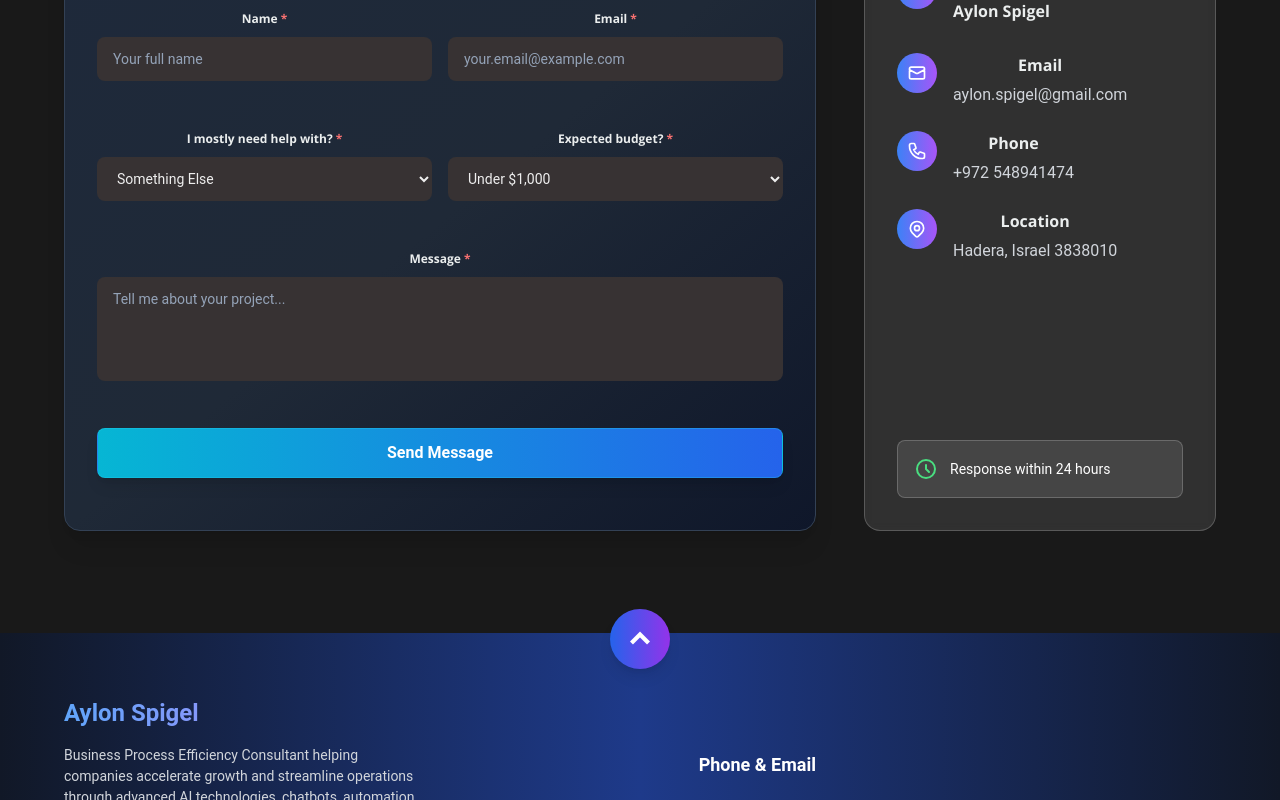
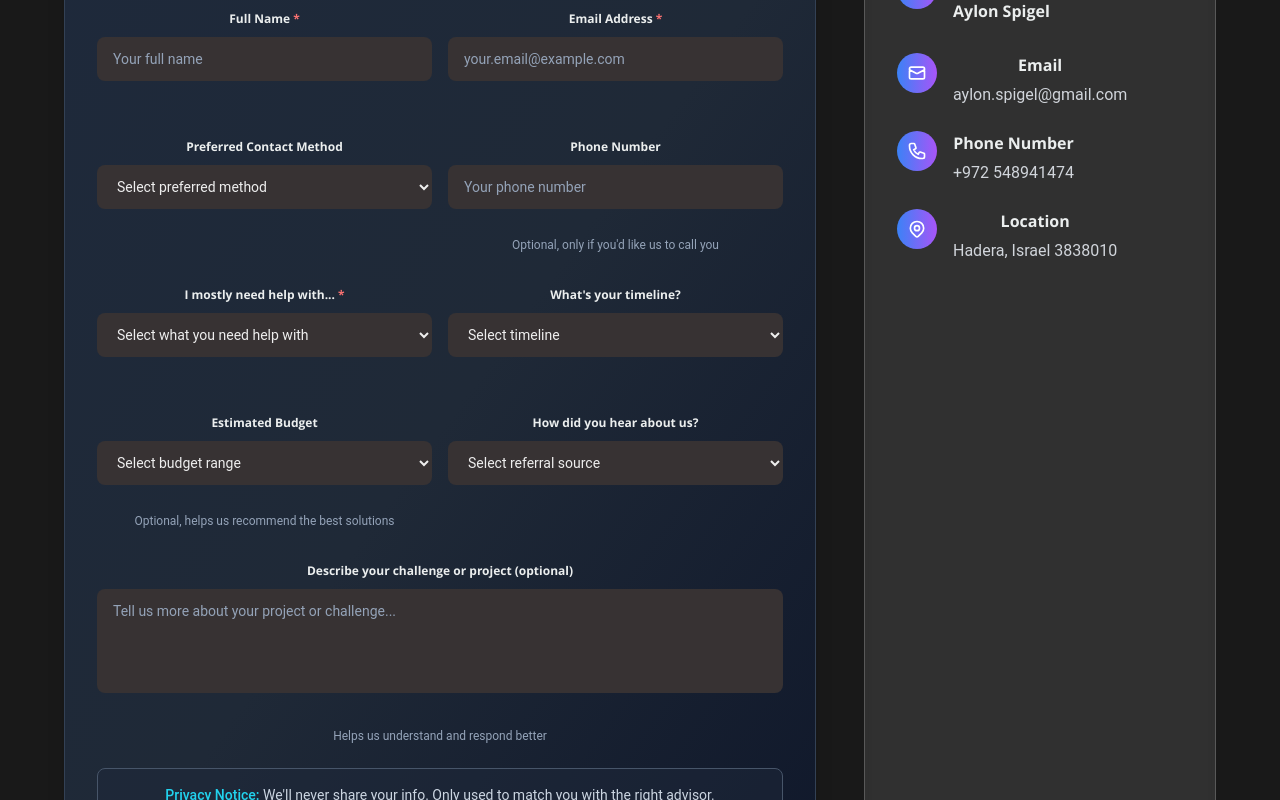
Before and after one commit to frontEndExpert/aylonspigel, a Next.js app: page / in a window 1280 px wide. Shown: the part 5340-6140 px from the top of the page. Built offline with nearby package versions, Linux system fonts and the light colour scheme.

Commit message:
new English form

```diff
--- a/public/static/resumeData.json
+++ b/public/static/resumeData.json
@@ -275,12 +275,49 @@
     "thankYou": "Thank you for your message!",
     "contactYou": "I will contact you soon to answer your question.",
     "name": "Name",
+    "fullname": "Full Name",
     "email": "Email",
-    "phone": "Phone",
+    "preferred": "Preferred Contact Method",
+    "selectpreferred": "Select preferred method",
+    "phoneOptional": "Phone (optional)",
+    "phoneNumber": "Phone Number",
+    "whatsapp": "WhatsApp (optional)",
     "location": "Location",
     "response": "Response within 24 hours",
-    "primaryNeed": "I mostly need help with?",
+    "primaryNeed": "I mostly need help with...",
+    "selectNeed": "Select what you need help with",
+    "strategy": "Strategy",
+    "fromLeads": "Get more from my leads",
+    "moreleads": "Get more leads",
+    "website": "Website development",
+    "video": "Promotional AI video",
+    "chatbot": "Chatbot for my website",
+    "usingAI": "Using AI in the office",
+    "other": "Other",
+    "howDidYouHearAboutUs": "How did you hear about us?",
+    "selectReferralSource": "Select referral source",
+    "google": "Google",
+    "facebook": "Facebook",
+    "linkedin": "LinkedIn",
+    "friend": "Friend",
+    "optional": "Optional, helps us recommend the best solutions",
+    "estimatedBudget": "Estimated Budget",
+    "selectBudget": "Select budget range",
+    "unsure": "Unsure",
+    "upTo5k": "Up to 5k",
+    "fiveToTenK": "5k-10k",
+    "tenKPlus": "10k+",
     "budget": "Expected budget?",
+    "selectTimeline": "Select timeline",
+    "asap": "ASAP",
+    "nextMonth": "Next Month",
+    "flexible": "Flexible",
+    "projectDescription": "Describe your challenge or project (optional)",
+    "projectDescriptionOptional": "Helps us understand and respond better",
+    "phoneNumberOptional": "Optional, only if you'd like us to call you",
+    "privacyNotice": "Privacy Notice:",
+    "privacyNoticeMessage": "We'll never share your info. Only used to match you with the right advisor.",
+    "timeline": "What's your timeline?",
     "messageText": "Message",
     "sendMessage": "Send me a message",
     "send": "Send Message",
--- a/src/components/Contact.jsx
+++ b/src/components/Contact.jsx
@@ -1,15 +1,29 @@
 import React, { useState } from 'react';
 
 const Contact = ({ data }) => {
-	const [name, setName] = useState('');
-	const [email, setEmail] = useState('');
-	//const [contactPhone, setContactPhone] = useState('');
-	const [primaryNeed, setNeed] = useState('');
-	const [budget, setBudget] = useState('');
-	const [subject, setSubject] = useState('I have a question');
-	const [message, setMessage] = useState('');
+	// Form state based on JSON specification
+	const [formData, setFormData] = useState({
+		name: '',
+		email: '',
+		preferred_contact_method: '',
+		phone_number: '',
+		help_topic: '',
+		timeline: '',
+		budget: '',
+		referral_source: '',
+		project_description: ''
+	});
+
 	const [emailSubmited, setEmailSubmited] = useState(false);
 	const [isSubmitting, setIsSubmitting] = useState(false);
+
+	// Helper function to update form data
+	const updateFormData = (field, value) => {
+		setFormData(prev => ({
+			...prev,
+			[field]: value
+		}));
+	};
 
 	if (data) {
 		var contactName = data.main?.name;
@@ -35,28 +49,33 @@ const Contact = ({ data }) => {
 
 		if (isSubmitting) return; // Prevent multiple submissions
 
-		console.log('event.target.value', event.target.value);
-		if (
-			name?.trim().length > 0 &&
-			email?.trim().length > 0 &&
-			isEmail(email) &&
-			budget &&
-			primaryNeed &&
-			message.trim().length > 0
-		) {
+		// Validate required fields based on JSON specification
+		const requiredFields = ['name', 'email', 'help_topic'];
+		const missingFields = requiredFields.filter(field => !formData[field]?.trim());
+
+		if (missingFields.length > 0 || !isEmail(formData.email)) {
+			alert('Please fill out all required fields (Name, Email, and Help Topic)');
+			return;
+		}
+
 		setIsSubmitting(true);
 
 		//let url = 'https://business4u.app.n8n.cloud/webhook-test/form-submission'; // test url
 		//let url = 'https://business4u.app.n8n.cloud/webhook/form-submission'; // production url
 		//let url = 'https://hook.eu2.make.com/q75ntfikofa2s673z4577qf1lgemoiyx'; // production url
-			let url = 'https://hook.eu2.make.com/s5nl9u6801l5sp6s41v0mr4ya4ujdvwc';
+		//let url = 'https://hook.eu2.make.com/s5nl9u6801l5sp6s41v0mr4ya4ujdvwc';
+		let url = 'https://hook.eu2.make.com/u73orq5oxns52ux2kfmu16wifxe6zymg';
 
 		let body = JSON.stringify({
-				name: name,
-				email: email,
-				primaryNeed: primaryNeed,
-				budget: budget,
-				message: message || 'without a message',
+			name: formData.name,
+			email: formData.email,
+			preferred_contact_method: formData.preferred_contact_method,
+			phone_number: formData.phone_number,
+			help_topic: formData.help_topic,
+			timeline: formData.timeline,
+			budget: formData.budget,
+			referral_source: formData.referral_source,
+			project_description: formData.project_description || 'No description provided',
 		});
 
 		try {
@@ -84,9 +103,6 @@ const Contact = ({ data }) => {
 			alert(`Network error: ${error.message}. Please check your internet connection and try again.`);
 		} finally {
 			setIsSubmitting(false);
-			}
-		} else {
-			alert('Please fill out all required fields');
 		}
 	};
 
@@ -128,103 +144,190 @@ const Contact = ({ data }) => {
 								</div>
 							) : (
 								<div className="bg-gradient-to-br from-slate-800 via-gray-800 to-slate-900 rounded-2xl p-8 shadow-xl border border-slate-700">
-									<h2 className="text-2xl font-bold text-white mb-6">{data?.contact?.sendMessage}</h2>
-									<form onSubmit={submitForm} className="space-y-4">
+									<h2 className="text-2xl font-bold text-white mb-6">{data?.contact?.sendMessage || "Get In Touch"}</h2>
+									<form onSubmit={submitForm} className="space-y-6">
+										{/* Name and Email - Required */}
 										<div className="grid md:grid-cols-2 gap-4">
 											<div>
-												<label htmlFor='contactName' className="block text-sm font-medium text-cyan-300 mb-1">
-													{data?.contact?.name} <span className='text-red-400'>*</span>
+												<label htmlFor='name' className="block text-sm font-medium text-cyan-300 mb-1">
+												{data?.contact?.fullname || "Full Name"} <span className='text-red-400'>*</span>
 												</label>
 												<input
 													type='text'
-													value={name}
-													id='contactName'
-													name='contactName'
-													onChange={(e) => setName(e.target.value)}
+													value={formData.name}
+													id='name'
+													name='name'
+													onChange={(e) => updateFormData('name', e.target.value)}
 													className="w-full px-3 py-2 bg-slate-700 border border-slate-600 rounded-lg focus:ring-2 focus:ring-cyan-400 focus:border-cyan-400 text-white placeholder-slate-400 transition-all duration-200"
 													placeholder="Your full name"
+													required
 												/>
 											</div>
 
 											<div>
-												<label htmlFor='contactEmail' className="block text-sm font-medium text-cyan-300 mb-1">
-													{data?.contact?.email} <span className='text-red-400'>*</span>
+												<label htmlFor='email' className="block text-sm font-medium text-cyan-300 mb-1">
+													Email Address <span className='text-red-400'>*</span>
 												</label>
 												<input
 													type='email'
-													value={email}
-													id='contactEmail'
-													name='contactEmail'
-													onChange={(e) => setEmail(e.target.value)}
+													value={formData.email}
+													id='email'
+													name='email'
+													onChange={(e) => updateFormData('email', e.target.value)}
 													className="w-full px-3 py-2 bg-slate-700 border border-slate-600 rounded-lg focus:ring-2 focus:ring-cyan-400 focus:border-cyan-400 text-white placeholder-slate-400 transition-all duration-200"
 													placeholder="your.email@example.com"
+													required
 												/>
 											</div>
 										</div>
 
 										<div className="grid md:grid-cols-2 gap-4">
+										{/* Preferred Contact Method */}
 										<div>
-												<label htmlFor='primaryNeed' className="block text-sm font-medium text-cyan-300 mb-1">
-													{data?.contact?.primaryNeed} <span className='text-red-400'>*</span>
+											<label htmlFor='preferred_contact_method' className="block text-sm font-medium text-cyan-300 mb-1">
+												{data?.contact?.preferred || "Preferred Contact Method"}
 											</label>
 											<select
-													value={primaryNeed}
-													id='primaryNeed'
-													name='primaryNeed'
-													onChange={(e) => setNeed(e.target.value)}
+												value={formData.preferred_contact_method}
+												id='preferred_contact_method'
+												name='preferred_contact_method'
+												onChange={(e) => updateFormData('preferred_contact_method', e.target.value)}
+												className="w-full px-3 py-2 bg-slate-700 border border-slate-600 rounded-lg focus:ring-2 focus:ring-cyan-400 focus:border-cyan-400 text-white transition-all duration-200"
+											>
+												<option value="">{data?.contact?.selectpreferred || "Select preferred method"} </option>
+												<option value="Email">{data?.contact?.email || "Email"}</option>
+												<option value="Phone (optional)">{data?.contact?.phoneOptional || "Phone (optional)"} </option>
+												<option value="WhatsApp (optional)">{data?.contact?.whatsapp || "WhatsApp"} </option>
+											</select>
+										</div>
+
+										{/* Phone Number */}
+										<div>
+											<label htmlFor='phone_number' className="block text-sm font-medium text-cyan-300 mb-1">
+												{data?.contact?.phoneNumber || "Phone 2 Number"}
+											</label>
+											<input
+												type='tel'
+												value={formData.phone_number}
+												id='phone_number'
+												name='phone_number'
+												onChange={(e) => updateFormData('phone_number', e.target.value)}
+												className="w-full px-3 py-2 bg-slate-700 border border-slate-600 rounded-lg focus:ring-2 focus:ring-cyan-400 focus:border-cyan-400 text-white placeholder-slate-400 transition-all duration-200"
+												placeholder="Your phone number"
+											/>
+                                            <p className="text-xs text-slate-400 mt-1">Optional, only if you&apos;d like us to call you</p>
+										</div>
+										</div>
+
+										<div className="grid md:grid-cols-2 gap-4">
+										{/* Help Topic - Required */}
+										<div>
+											<label htmlFor='help_topic' className="block text-sm font-medium text-cyan-300 mb-1">
+											{data?.contact?.primaryNeed || "I mostly need help with..."} <span className='text-red-400'>*</span>
+											</label>
+											<select
+												value={formData.help_topic}
+												id='help_topic'
+												name='help_topic'
+												onChange={(e) => updateFormData('help_topic', e.target.value)}
 												className="w-full px-3 py-2 bg-slate-700 border border-slate-600 rounded-lg focus:ring-2 focus:ring-cyan-400 focus:border-cyan-400 text-white transition-all duration-200"
 												required
 											>
-													{Object.entries(data?.contact?.primaryNeedOptions || {
-														"other": "Something Else",
-														"automation": "Automation & Workflows",
-														"api-integration": "API Integration",
-														"web-development": "Web Development & Fixes",
-														"video": "Promotional Video",
-														"ai-video-robot": "AI Video"
-													}).map(([value, label]) => (
-														<option key={value} value={value}>{label}</option>
-													))}
+												<option value="">{data?.contact?.selectNeed || "Select what you need help with"}</option>
+												<option value="Strategy">{data?.contact?.strategy || "Strategy"}</option>
+												<option value="Get more from my leads">{data?.contact?.fromLeads || "Get more from my leads"}</option>
+												<option value="Get more leads">{data?.contact?.moreleads || "Get more leads"}</option>
+												<option value="website development">{data?.contact?.website || "Website development"}</option>
+												<option value="promotional AI video">{data?.contact?.video || "Promotional AI video"}</option>
+												<option value="chatbot for my website">{data?.contact?.chatbot || "Chatbot for my website"}</option>
+												<option value="using AI in the office">{data?.contact?.usingAI || "Using AI in the office"}</option>
+												<option value="Other">{data?.contact?.other || "Other"}</option>
 											</select>
 										</div>
+
+										{/* Timeline and Budget */}
 											<div>
-												<label htmlFor="budget" className="block text-sm font-medium text-cyan-300 mb-1">
-													{data?.contact?.budget} <span className='text-red-400'>*</span>
+												<label htmlFor='timeline' className="block text-sm font-medium text-cyan-300 mb-1">
+												{data?.contact?.timeline || "What's your timeline?"}
 												</label>
 												<select
-													id="budget"
-													name="budget"
-													onChange={(e) => setBudget(e.target.value)}
+													value={formData.timeline}
+													id='timeline'
+													name='timeline'
+													onChange={(e) => updateFormData('timeline', e.target.value)}
 													className="w-full px-3 py-2 bg-slate-700 border border-slate-600 rounded-lg focus:ring-2 focus:ring-cyan-400 focus:border-cyan-400 text-white transition-all duration-200"
-													required
 												>
-													{Object.entries(data?.contact?.budgetOptions || {
-														"under-1000": "Under $1,000",
-														"1000-5000": "$1,000 - $5,000",
-														"5000-plus": "$5,000+",
-														"need-quote": "I need a quote first"
-													}).map(([value, label]) => (
-														<option key={value} value={value}>{label}</option>
-													))}
+													<option value="">{data?.contact?.selectTimeline || "Select timeline"}</option>
+													<option value="ASAP">{data?.contact?.asap || "ASAP"}</option>
+													<option value="Next Month">{data?.contact?.nextMonth || "Next Month"}</option>
+													<option value="Flexible">{data?.contact?.flexible || "Flexible"}</option>
 												</select>
 											</div>
 										</div>
+										<div className="grid md:grid-cols-2 gap-4">
+											<div>
+												<label htmlFor='budget' className="block text-sm font-medium text-cyan-300 mb-1">
+													{data?.contact?.estimatedBudget || "Estimated Budget"}
+												</label>
+												<select
+													value={formData.budget}
+													id='budget'
+													name='budget'
+													onChange={(e) => updateFormData('budget', e.target.value)}
+													className="w-full px-3 py-2 bg-slate-700 border border-slate-600 rounded-lg focus:ring-2 focus:ring-cyan-400 focus:border-cyan-400 text-white transition-all duration-200"
+												>
+													<option value="">{data?.contact?.selectBudget || "Select budget range"}</option>
+													<option value="Unsure">{data?.contact?.unsure || "Unsure"}</option>
+													<option value="Up to 5k">{data?.contact?.upTo5k || "Up to 5k"}</option>
+													<option value="5k-10k">{data?.contact?.fiveToTenK || "5k-10k"}</option>
+													<option value="10k+">{data?.contact?.tenKPlus || "10k+"}</option>
+												</select>
+												<p className="text-xs text-slate-400 mt-1">{data?.contact?.optional || "Optional, helps us recommend the best solutions"}</p>
+											</div>
 
-
-
+										{/* Referral Source */}
 										<div>
-											<label htmlFor='contactMessage' className="block text-sm font-medium text-cyan-300 mb-1">
-												{data?.contact?.messageText} <span className='text-red-400'>*</span>
+											<label htmlFor='referral_source' className="block text-sm font-medium text-cyan-300 mb-1">
+												{data?.contact?.howDidYouHearAboutUs || "How did you hear about us?"}
+											</label>
+											<select
+												value={formData.referral_source}
+												id='referral_source'
+												name='referral_source'
+												onChange={(e) => updateFormData('referral_source', e.target.value)}
+												className="w-full px-3 py-2 bg-slate-700 border border-slate-600 rounded-lg focus:ring-2 focus:ring-cyan-400 focus:border-cyan-400 text-white transition-all duration-200"
+											>
+												<option value="">{data?.contact?.selectReferralSource || "Select referral source"}</option>
+												<option value="Google">{data?.contact?.google || "Google"}</option>
+												<option value="Facebook">{data?.contact?.facebook || "Facebook"}</option>
+												<option value="LinkedIn">{data?.contact?.linkedin || "LinkedIn"}</option>
+												<option value="Friend">{data?.contact?.friend || "Friend"}</option>
+												<option value="Other">{data?.contact?.other || "Other"}</option>
+											</select>
+										</div>
+										</div>
+										{/* Project Description */}
+										<div>
+											<label htmlFor='project_description' className="block text-sm font-medium text-cyan-300 mb-1">
+												{data?.contact?.projectDescription || "Describe your challenge or project (optional)"}
 											</label>
 											<textarea
-												value={message}
-												onChange={(e) => setMessage(e.target.value)}
-												id='contactMessage'
-												name='contactMessage'
+												value={formData.project_description}
+												onChange={(e) => updateFormData('project_description', e.target.value)}
+												id='project_description'
+												name='project_description'
 												rows={4}
 												className="w-full px-3 py-2 bg-slate-700 border border-slate-600 rounded-lg focus:ring-2 focus:ring-cyan-400 focus:border-cyan-400 text-white placeholder-slate-400 transition-all duration-200 resize-none"
-												placeholder="Tell me about your project..."
+												placeholder="Tell us more about your project or challenge..."
 											></textarea>
+											<p className="text-xs text-slate-400 mt-1">{data?.contact?.projectDescriptionOptional || "Helps us understand and respond better"}</p>
+										</div>
+
+										{/* Privacy Notice */}
+										<div className="bg-slate-800/50 rounded-lg p-4 border border-slate-600">
+											<p className="text-sm text-slate-300">
+                                                <span className="text-cyan-400 font-medium">{data?.contact?.privacyNotice || "Privacy Notice:"}</span> {data?.contact?.privacyNoticeMessage || "We'll never share your info. Only used to match you with the right advisor."}
+											</p>
 										</div>
 
 										<button
@@ -237,7 +340,7 @@ const Contact = ({ data }) => {
 													: 'bg-gradient-to-r from-cyan-500 to-blue-600 text-white hover:from-cyan-600 hover:to-blue-700 border-cyan-400/30'
 											}`}
 										>
-							{isSubmitting ? data?.contact?.sending : data?.contact?.send }
+											{isSubmitting ? (data?.contact?.sending || "Sending...") : (data?.contact?.send || "Send Message")}
 										</button>
 									</form>
 								</div>
@@ -281,7 +384,7 @@ const Contact = ({ data }) => {
 											</svg>
 										</div>
 										<div>
-											<h4 className="font-semibold">{data?.contact?.phone}</h4>
+											<h4 className="font-semibold">{data?.contact?.phoneNumber}</h4>
 											<p className="text-gray-300">{phone}</p>
 										</div>
 									</div>
```
Lines whose indentation alone changed are shown as unchanged.
